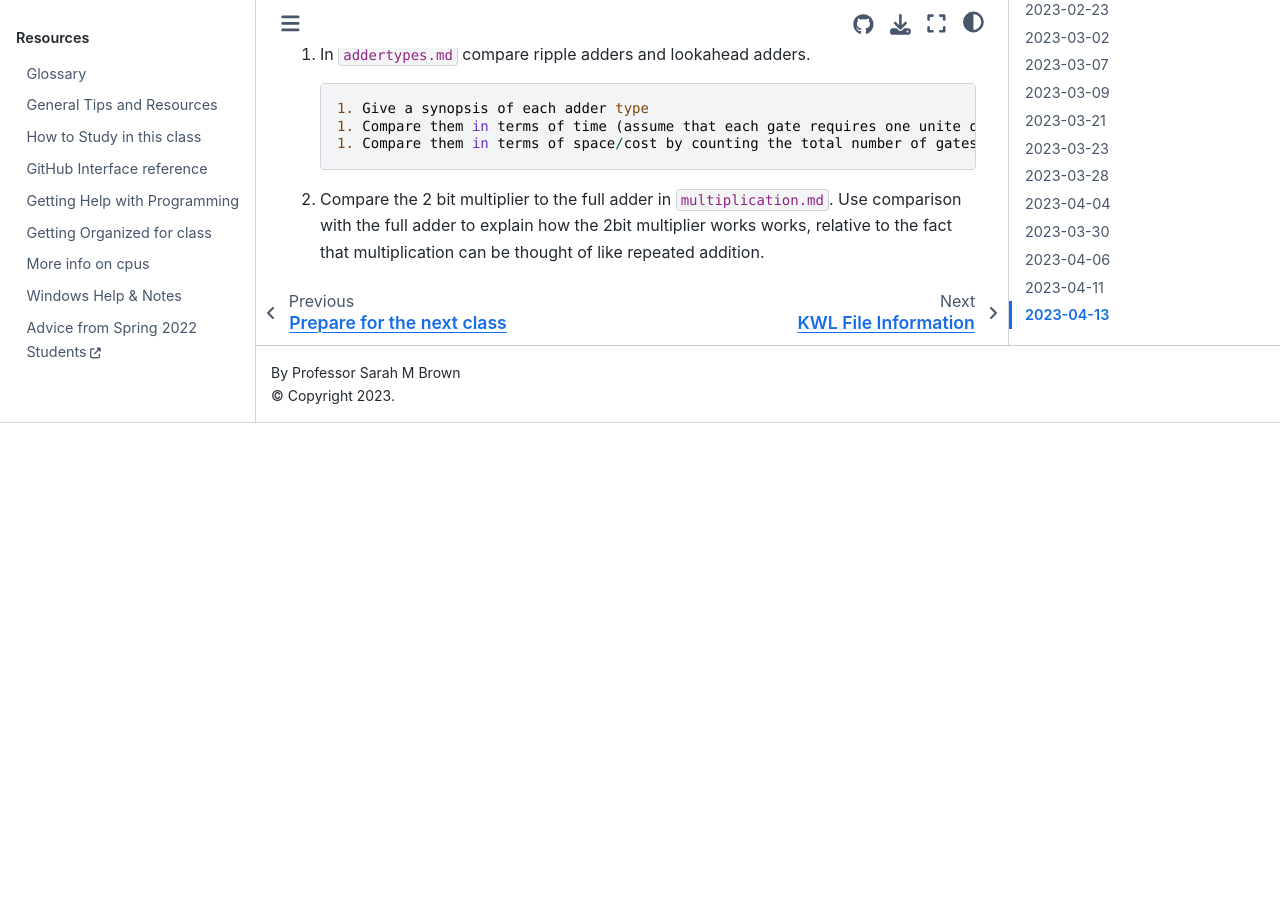
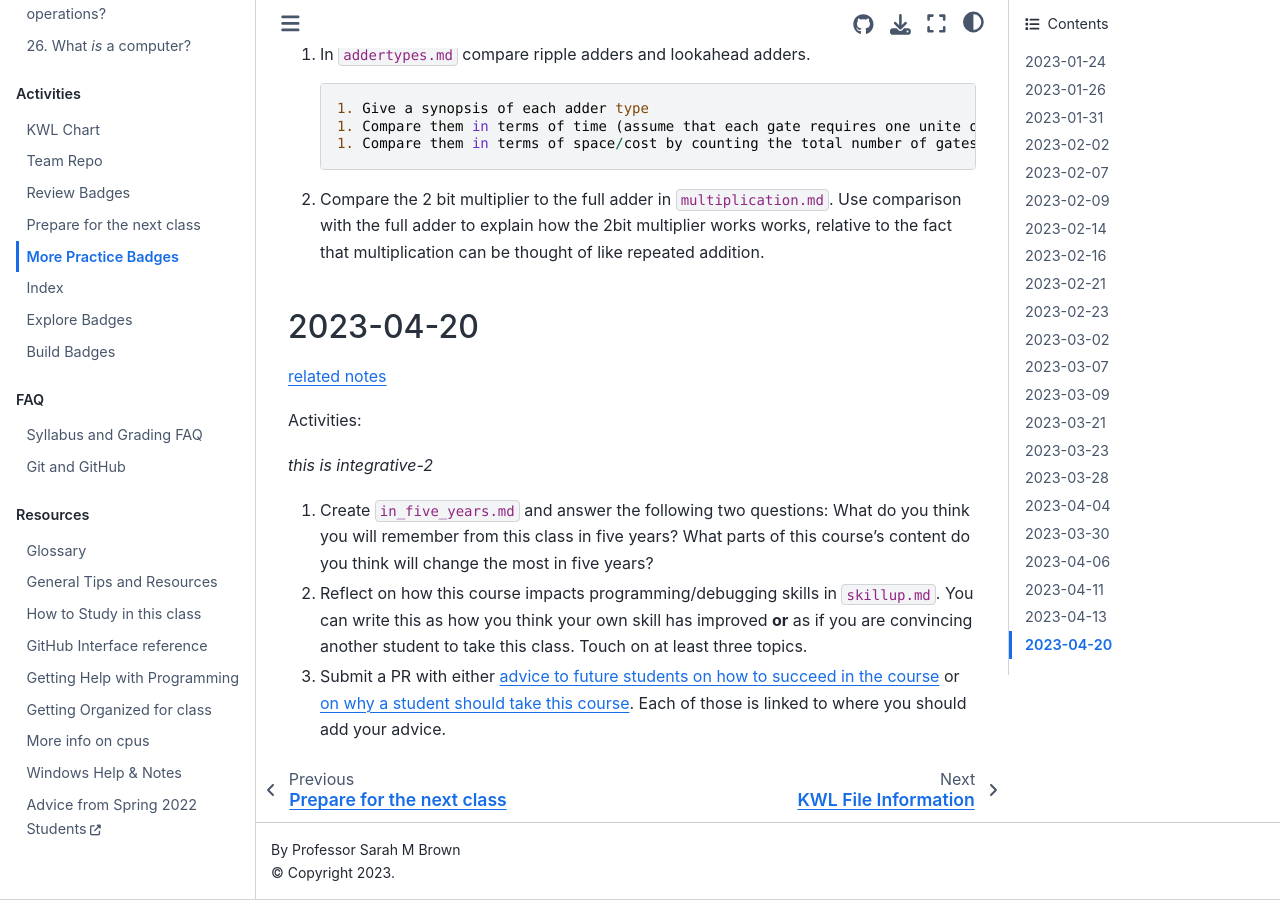
Before and after one commit to introcompsys/spring2023, a Jupyter Book: the page built from activities/practice.md, in a window 1280 px wide and 900 px high, scrolled down 11721 px. Built offline with Jupyter Book 1.0.4 settings and Sphinx 7.4.7 and the Sphinx Book theme 1.1.4, drawn with Linux system fonts in a browser that asks for light colours; before the commit the page ends 12144 px from its top, so only the background shows below that.

Commit message:
ac and notes

````diff
--- /dev/null
+++ b/_practice/2023-04-20.md
@@ -0,0 +1,4 @@
+*this is integrative-2*
+1. Create `in_five_years.md` and answer the following two questions: What do you think you will remember from this class in five years? What parts of this course's content do you think will change the most in five years?
+1. Reflect on how this course impacts programming/debugging skills in `skillup.md`.  You can write this as how you think your own skill has improved **or** as if you are convincing another student to take this class. Touch on at least three topics.
+2. Submit a PR with either [advice to future students on how to succeed in the course](https://github.com/introcompsys/spring2023/blob/main/resources/testimonials.md) or [on why a student should take this course](https://github.com/introcompsys/introcompsys.github.io/blob/main/fromstudents.md). Each of those is linked to where you should add your advice.
--- a/activities/practice.md
+++ b/activities/practice.md
@@ -166,3 +166,10 @@ Activities:
 Activities:
 ```{include} ../_practice/2023-04-13.md
 ```
+## 2023-04-20
+
+[related notes](../notes/2023-04-20)
+
+Activities:
+```{include} ../_practice/2023-04-20.md
+```
````
Also changed, not shown: _prepare/2023-04-20.md (added, +1 -0 lines), _review/2023-04-20.md (added, +3 -0 lines), activities/prepare.md (+7 -0 lines), activities/review.md (+7 -0 lines), notes/2023-04-20.md (added, +31 -0 lines).
